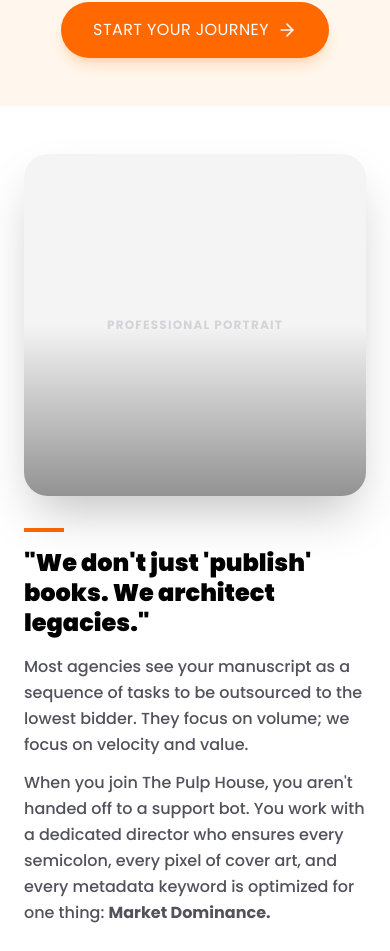
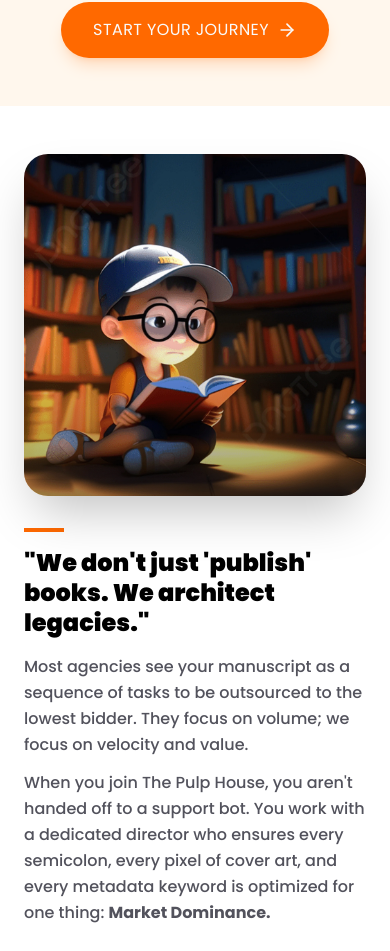
Before and after one commit to saad0315/pulp-house-new-children, a Next.js app: page / in a window 390 px wide. Shown: the part 7218-8169 px from the top of the page. Built offline with nearby package versions, Linux system fonts and the light colour scheme.

Commit message:
updated code

```diff
--- a/app/layout.tsx
+++ b/app/layout.tsx
@@ -37,6 +37,9 @@ export default function RootLayout({
 }>) {
   return (
     <html lang="en" className="scroll-smooth">
+      <head>
+        <link rel="preconnect" href="https://grainy-gradients.vercel.app" />
+      </head>
       <body
         className={`${poppins.variable} ${lora.variable} antialiased font-sans bg-white text-zinc-900`}
       >
--- a/components/sections/AuthorSuccessSpotlight.tsx
+++ b/components/sections/AuthorSuccessSpotlight.tsx
@@ -106,6 +106,7 @@ export default function AuthorSuccessSpotlight() {
                     alt={`Book cover by ${item.author}`}
                     fill
                     className="object-cover group-hover:scale-105 transition-transform duration-500"
+                    sizes="(max-width: 768px) 85vw, 400px"
                   />
                 </div>
 
--- a/components/sections/Hero.tsx
+++ b/components/sections/Hero.tsx
@@ -94,7 +94,7 @@ export default function Hero() {
               fill
               priority
               className="object-contain"
-              sizes="(max-width: 768px) 100vw, (max-width: 1200px) 50vw, 600px"
+              sizes="(max-width: 768px) 90vw, (max-width: 1200px) 50vw, 600px"
             />
           </div>
         </m.div>
--- a/components/sections/HumanAnchor.tsx
+++ b/components/sections/HumanAnchor.tsx
@@ -1,6 +1,7 @@
 "use client";
 
 import { m } from "framer-motion";
+import Image from "next/image";
 
 export default function HumanAnchor() {
   return (
@@ -16,11 +17,14 @@ export default function HumanAnchor() {
               viewport={{ once: true }}
               className="relative aspect-square md:aspect-[4/5] bg-zinc-100 rounded-[1.5rem] md:rounded-[2rem] overflow-hidden shadow-2xl z-10"
             >
-              {/* Placeholder for Lead Editor Photo */}
+              <Image
+                src="/side.webp"
+                alt="Bestselling Book Example"
+                fill
+                className="object-cover"
+                sizes="(max-width: 768px) 100vw, (max-width: 1200px) 40vw, 500px"
+              />
               <div className="absolute inset-0 bg-gradient-to-t from-black/40 via-transparent to-transparent z-10" />
-              <div className="absolute inset-0 flex items-center justify-center text-zinc-300">
-                <span className="text-xs md:text-sm font-bold uppercase tracking-widest">Professional Portrait</span>
-              </div>
             </m.div>
 
             {/* Decorative background element */}
--- a/components/sections/MadeInUSA.tsx
+++ b/components/sections/MadeInUSA.tsx
@@ -32,7 +32,7 @@ export default function MadeInUSA() {
       {/* Absolute USA Flag - Top Left */}
       <div className="absolute top-0 left-0">
         <div className="relative w-72 h-28 md:w-2xl md:h-100  overflow-hidden">
-          <Image src="/usa-flag.webp" alt="USA Flag" fill className="object-cover" />
+          <Image src="/usa-flag.webp" alt="USA Flag" fill className="object-cover" sizes="(max-width: 768px) 300px, 672px" />
         </div>
       </div>
 
@@ -86,6 +86,7 @@ export default function MadeInUSA() {
                  alt="IBPA Member"
                  fill
                  className="object-contain"
+                 sizes="(max-width: 768px) 100vw, (max-width: 1200px) 50vw, 600px"
                />
             </div>
             <p className="mt-4 text-[10px] font-bold text-zinc-400 uppercase tracking-[0.2em]">Verified Industry Leader</p>
@@ -105,6 +106,7 @@ export default function MadeInUSA() {
                  alt="State of Texas DBA"
                  fill
                  className="object-contain"
+                 sizes="(max-width: 768px) 100vw, (max-width: 1200px) 50vw, 300px"
                />
             </div>
           </m.div>
@@ -123,6 +125,7 @@ export default function MadeInUSA() {
                  alt="D-U-N-S"
                  fill
                  className="object-contain"
+                 sizes="(max-width: 768px) 100vw, (max-width: 1200px) 50vw, 300px"
                />
             </div>
           </m.div>
@@ -141,6 +144,7 @@ export default function MadeInUSA() {
                  alt="Amazon Certificate"
                  fill
                  className="object-contain"
+                 sizes="(max-width: 768px) 100vw, (max-width: 1200px) 50vw, 300px"
                />
             </div>
           </m.div>
@@ -166,6 +170,7 @@ export default function MadeInUSA() {
                     alt={item.alt}
                     fill
                     className="object-contain"
+                    sizes="(max-width: 768px) 100vw, 300px"
                   />
                 </div>
                 {item.label && (
--- a/components/sections/TrustAnchor.tsx
+++ b/components/sections/TrustAnchor.tsx
@@ -50,7 +50,7 @@ export default function TrustAnchor() {
             <div className="absolute right-0 top-0 bottom-0 w-24 bg-gradient-to-l from-zinc-950 to-transparent z-10 pointer-events-none" />
 
             <div className="flex flex-col gap-4">
-              <p className="text-zinc-200 text-sm lg:text-base font-bold uppercase tracking-[0.2em] mb-2 text-center lg:text-left drop-shadow-md">
+              <p className="text-zinc-200 text-sm lg:text-base font-bold uppercase tracking-[0.2em] mb-2  drop-shadow-md text-center">
                 Our Authors & Books Featured In:
               </p>
 
```
Also changed, not shown: public/side.webp (added).
